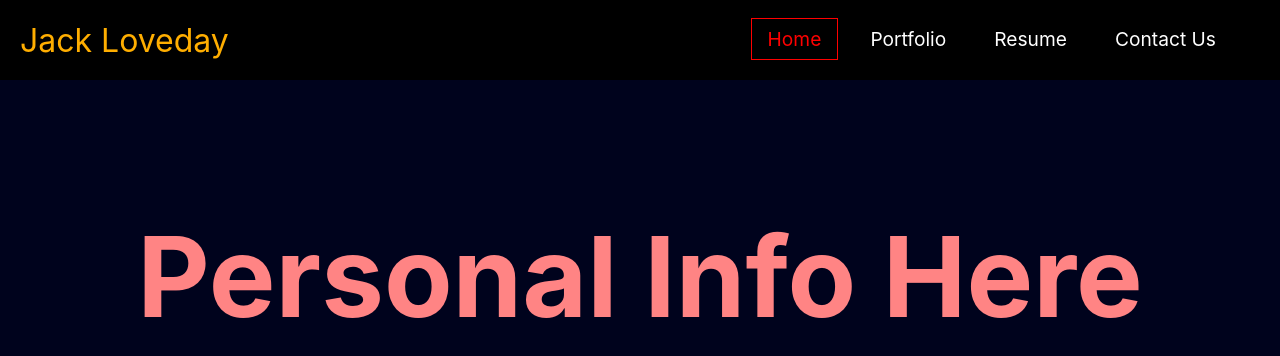
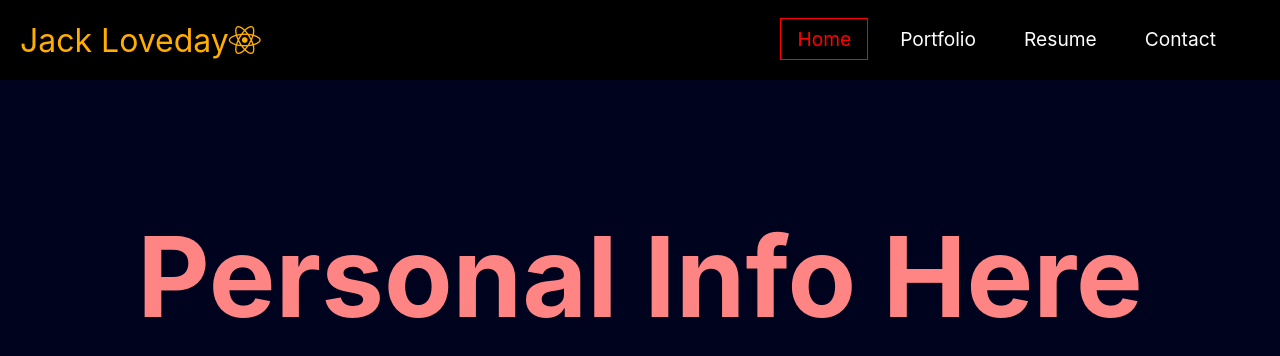
Before and after one commit to jackloveday-git/loveday-my-react-portfolio, a React (Create React App) app: page / in a window 1280 px wide. Shown: the top 356 px of the page. Built offline with nearby package versions, Linux system fonts and the light colour scheme.

Commit message:
Fixed logo and nav menu

```diff
--- a/public/index.html
+++ b/public/index.html
@@ -9,6 +9,12 @@
       name="description"
       content="Web site created using create-react-app"
     />
+
+    <script
+      src="https://kit.fontawesome.com/0f83e5d3b7.js"
+      crossorigin="anonymous"
+    ></script>
+
     <link rel="apple-touch-icon" href="%PUBLIC_URL%/logo192.png" />
     <!--
       manifest.json provides metadata used when your web app is installed on a
--- a/src/components/NavBar.css
+++ b/src/components/NavBar.css
@@ -102,7 +102,7 @@
     }
 
     .nav-menu.active {
-        background: #1f5156;
+        background: #000000;
         left: 0px;
         opacity: 1;
         transition: all 0.5s ease;
--- a/src/components/NavBar.js
+++ b/src/components/NavBar.js
@@ -26,7 +26,7 @@ function NavBar() {
                 <div className="nav-container">
                     <NavLink exact to="/" className="nav-logo">
                         Jack Loveday
-                        <i className="fas fa-code"></i>
+                        <i className="fab fa-react"></i>
                     </NavLink>
 
                     <ul className={click ? "nav-menu active" : "nav-menu"}>
@@ -37,9 +37,7 @@ function NavBar() {
                                 activeClassName="active"
                                 className="nav-links"
                                 onClick={handleClick}
-                            >
-                                Home
-                            </NavLink>
+                            >Home</NavLink>
                         </li>
                         <li className="nav-item">
                             <NavLink
@@ -48,9 +46,7 @@ function NavBar() {
                                 activeClassName="active"
                                 className="nav-links"
                                 onClick={handleClick}
-                            >
-                                Portfolio
-                            </NavLink>
+                            >Portfolio</NavLink>
                         </li>
                         <li className="nav-item">
                             <NavLink
@@ -59,9 +55,7 @@ function NavBar() {
                                 activeClassName="active"
                                 className="nav-links"
                                 onClick={handleClick}
-                            >
-                                Resume
-                            </NavLink>
+                            >Resume</NavLink>
                         </li>
                         <li className="nav-item">
                             <NavLink
@@ -70,9 +64,7 @@ function NavBar() {
                                 activeClassName="active"
                                 className="nav-links"
                                 onClick={handleClick}
-                            >
-                                Contact Us
-                            </NavLink>
+                            >Contact</NavLink>
                         </li>
                     </ul>
                     <div className="nav-icon" onClick={handleClick}>
```
